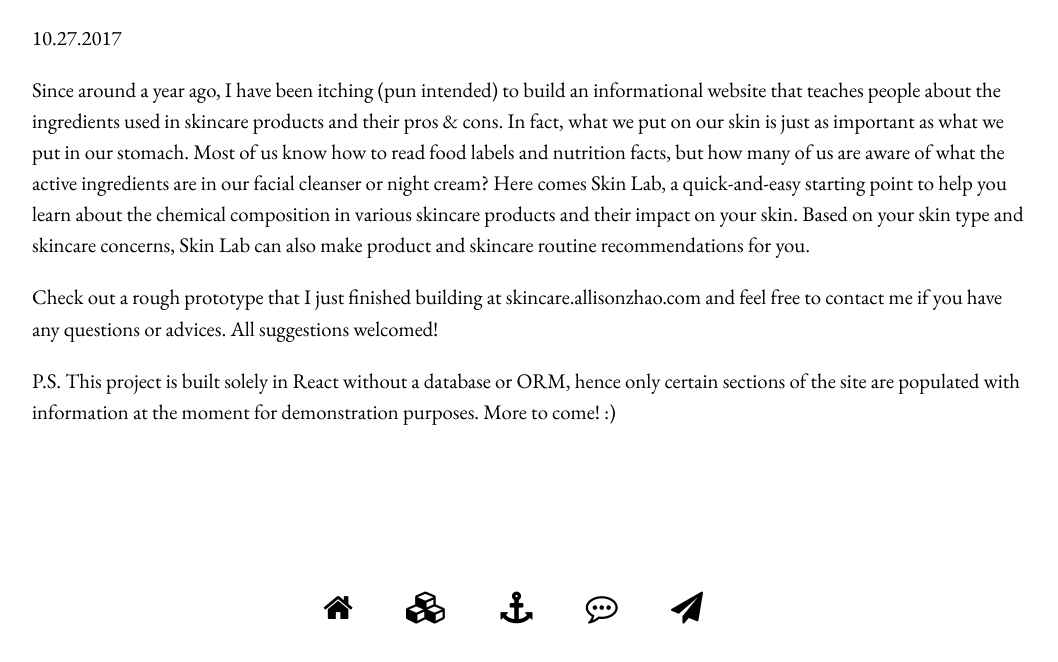
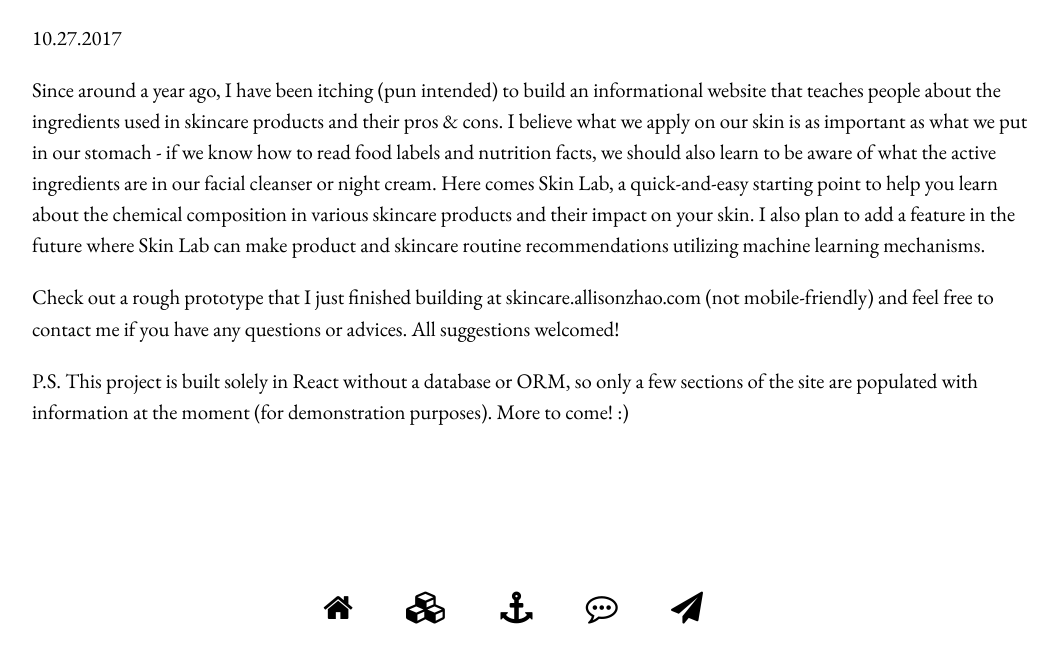
Before and after one commit to allison-vb/allisonzhao.com, a plain HTML site: page blog/skin-lab/index.html in a window 1280 px wide. Shown: the part 130-792 px from the top of the page, without its empty margins (108-1166 px from the left). Drawn offline with nearby package versions, Linux system fonts and the light colour scheme; a web font is replaced by a local one.

Commit message:
minor style edits

```diff
--- a/blog/skin-lab/index.html
+++ b/blog/skin-lab/index.html
@@ -16,17 +16,17 @@
     <h1 class="aboutmetitle">Skin Lab has finally arrived...sort of</h1>
     <p>10.27.2017</p>
     <p>Since around a year ago, I have been itching (pun intended) to build an informational website that teaches people about
-      the ingredients used in skincare products and their pros &amp; cons. In fact, what we put on our skin is just as important
-      as what we put in our stomach. Most of us know how to read food labels and nutrition facts, but how many of us are
-      aware of what the active ingredients are in our facial cleanser or night cream? Here comes Skin Lab, a quick-and-easy
+      the ingredients used in skincare products and their pros &amp; cons. I believe what we apply on our skin is as important
+      as what we put in our stomach - if we know how to read food labels and nutrition facts, we should also learn to be
+      aware of what the active ingredients are in our facial cleanser or night cream. Here comes Skin Lab, a quick-and-easy
       starting point to help you learn about the chemical composition in various skincare products and their impact on your
-      skin. Based on your skin type and skincare concerns, Skin Lab can also make product and skincare routine recommendations
-      for you.</p>
+      skin. I also plan to add a feature in the future where Skin Lab can make product and skincare routine recommendations
+      utilizing machine learning mechanisms.</p>
     <p>Check out a rough prototype that I just finished building at
-      <a href="http://skincare.allisonzhao.com">skincare.allisonzhao.com</a> and feel free to contact me if you have any questions or advices. All suggestions welcomed!
+      <a href="http://skincare.allisonzhao.com">skincare.allisonzhao.com</a> (not mobile-friendly) and feel free to contact me if you have any questions or advices. All suggestions welcomed!
     </p>
-    <p>P.S. This project is built solely in React without a database or ORM, hence only certain sections of the site are populated
-      with information at the moment for demonstration purposes. More to come! :) </p>
+    <p>P.S. This project is built solely in React without a database or ORM, so only a few sections of the site are populated
+      with information at the moment (for demonstration purposes). More to come! :) </p>
   </div>
 
   <nav class="navbar-inpage">
```
